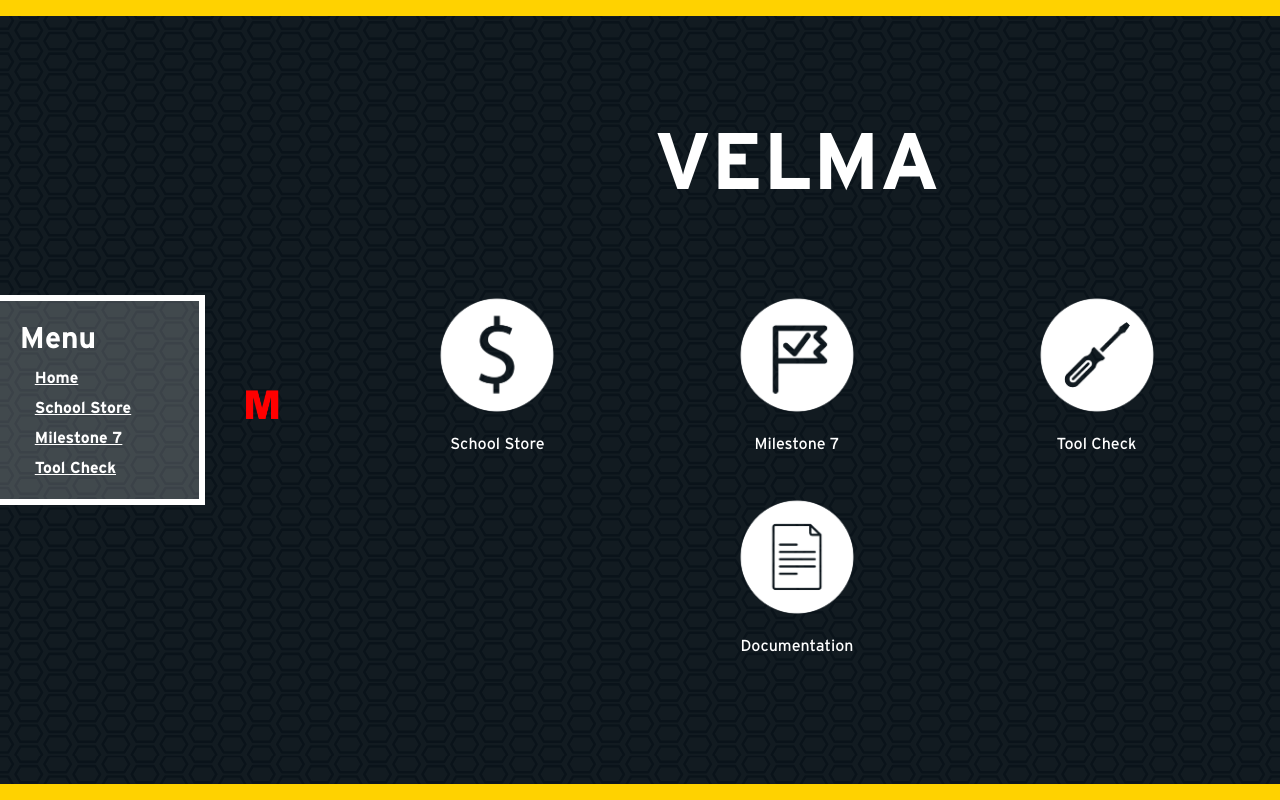
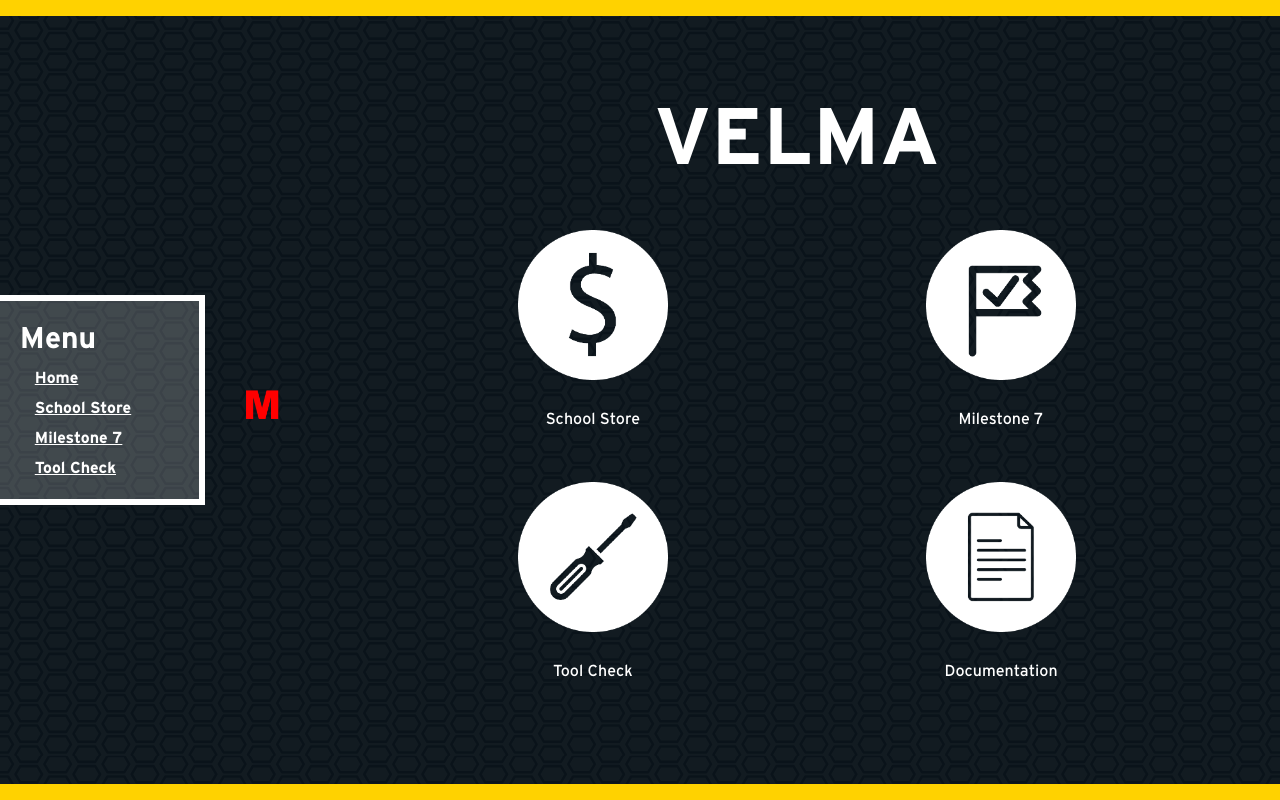
Before and after one commit to cmwharff/velma, a SvelteKit app: page / in a window 1280 px wide. Built offline with nearby package versions, Linux system fonts and the light colour scheme.

Commit message:
icon size fixes

```diff
--- a/src/routes/+page.svelte
+++ b/src/routes/+page.svelte
@@ -7,37 +7,37 @@
     <div class="apps">
         <div class="app">
             <a href="{base}/store">
-                <img src="{base}/img/store.png" alt="app" height="150px" />
+                <img src="{base}/img/store.png" alt="app" height="200px" />
             </a>
             School Store
         </div>
         <div class="app">
             <a href="{base}/milestone">
-                <img src="{base}/img/milestone.png" alt="app" height="150px" />
+                <img src="{base}/img/milestone.png" alt="app" height="200px" />
             </a>
             Milestone 7
         </div>
         <!-- <div class="app">
             <a href="/maintenance">
-                <img src="/img/maintenance.png" alt="app" height="150px" />
+                <img src="/img/maintenance.png" alt="app" height="200px" />
             </a>
             Maintenance
         </div> -->
         <div class="app">
             <a href="{base}/tools">
-                <img src="{base}/img/tools.png" alt="app" height="150px" />
+                <img src="{base}/img/tools.png" alt="app" height="200px" />
             </a>
             Tool Check
         </div>
         <!-- <div class="app">
             <a href="/queue">
-                <img src="/img/queue.png" alt="app" height="150px" />
+                <img src="/img/queue.png" alt="app" height="200px" />
             </a>
             Help Queue
         </div> -->
         <div class="app">
             <a href="{base}/docs">
-                <img src="{base}/img/docs.png" alt="app" height="150px" />
+                <img src="{base}/img/docs.png" alt="app" height="200px" />
             </a>
             Documentation
         </div>
@@ -56,15 +56,16 @@
         display: flex;
         flex-direction: column;
         height: auto;
-        margin: 0% 5%;
+        margin: 0% 6%;
         margin-bottom: 3%;
     }
     @media (max-width: 900px) {
         .apps {
             width: 75%;
+            height: 75%;
         }
         .apps .app {
-            width: 15vh;
+            width: auto;
         }
     }
 
@@ -73,7 +74,7 @@
             width: 100%;
         }
         .apps .app {
-            width: 15vw;
+            width: auto;
         }
     }
 </style>
```
